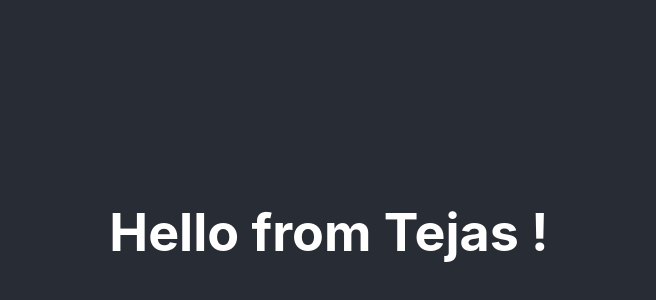
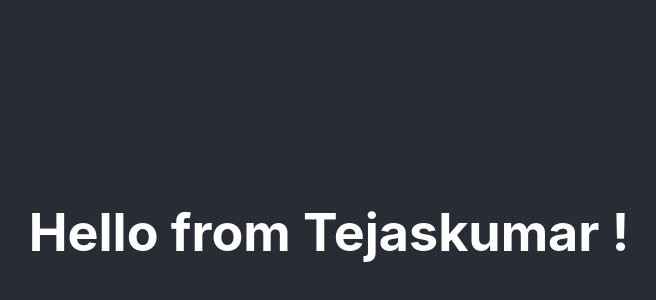
Before and after one commit to tejs13/amplify-react, a React (Create React App) app: page / in a window 1280 px wide. Shown: the part 168-468 px from the top of the page, without its empty margins (311-967 px from the left). Built offline with nearby package versions, Linux system fonts and the light colour scheme.

Commit message:
modidifed app js

```diff
--- a/src/App.js
+++ b/src/App.js
@@ -15,7 +15,7 @@ function App() {
       <RouteChangeTracker/>
       <header className="App-header">
         {/* <img src={logo} className="App-logo" alt="logo" /> */}
-        <h1>Hello from Tejas !</h1>
+        <h1>Hello from Tejaskumar !</h1>
       </header>
     </div>
   );
```
